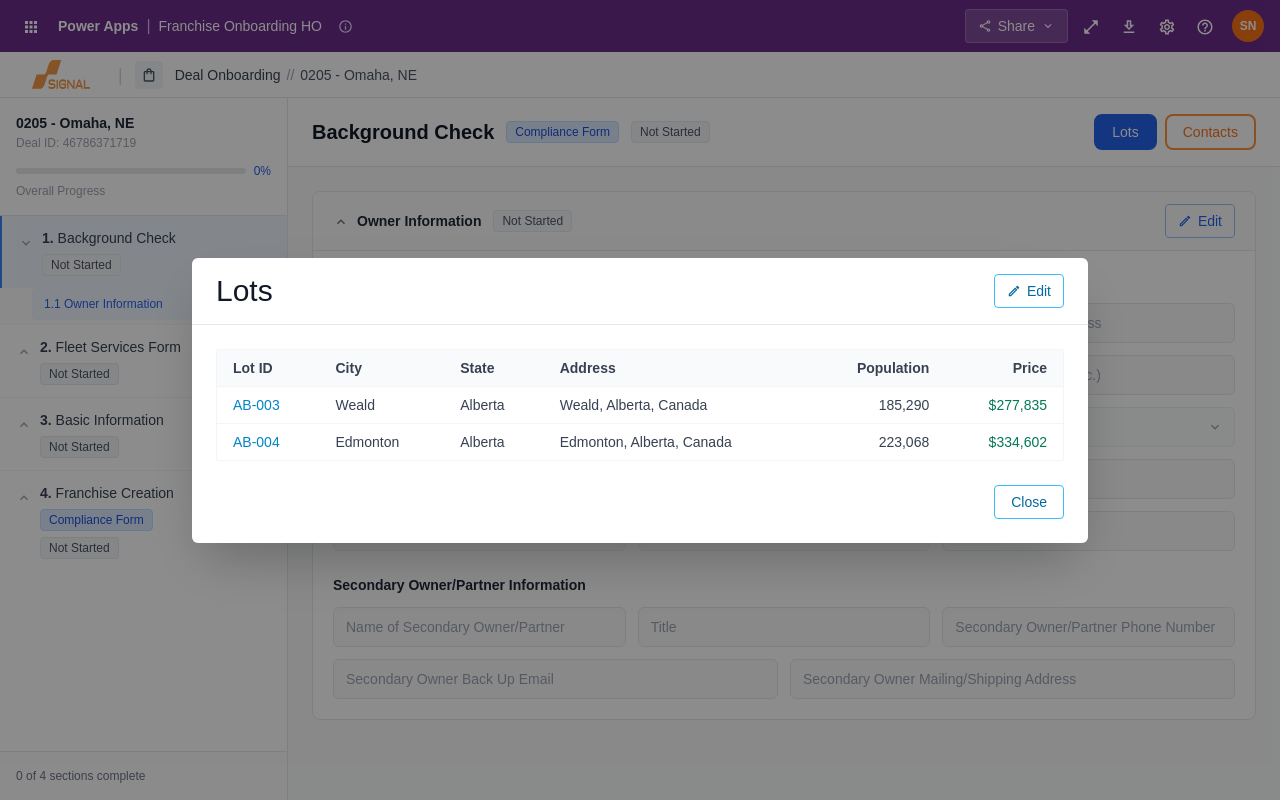
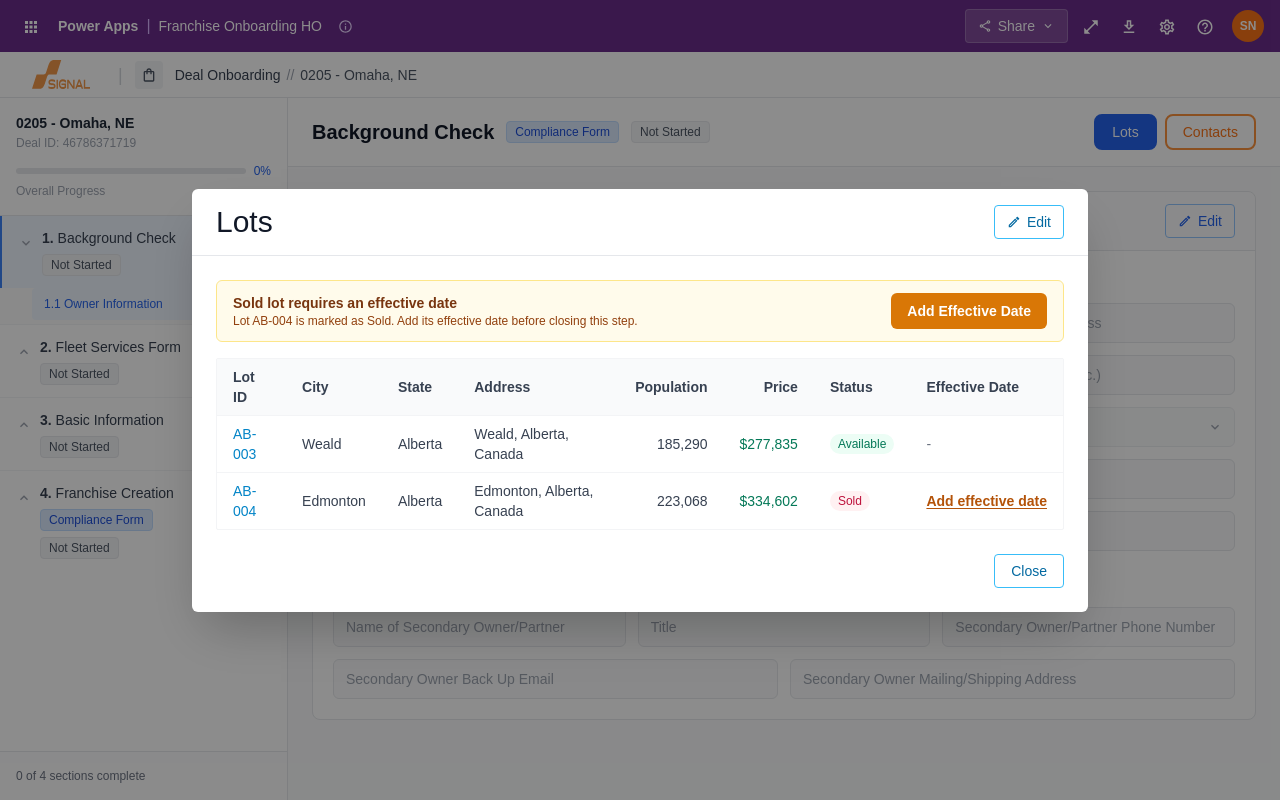
Before and after one commit to aleenajaved-png/Signal-FOT, a Next.js app in the folder web/: page /franchise-onboarding in a window 1280 px wide. Both pictures are taken after a click on the button "Lots". Built offline with nearby package versions, Linux system fonts and the light colour scheme.

Commit message:
Update sold-lot effective date handling in onboarding.
Add status and effective date UI in the lots table so sold lots can capture an effective date via calendar picker before step completion.

```diff
--- a/web/app/franchise-onboarding/components/BackgroundCheckContent.tsx
+++ b/web/app/franchise-onboarding/components/BackgroundCheckContent.tsx
@@ -5,6 +5,11 @@ import { Badge } from "./Badge";
 import { OwnerInformationForm } from "./OwnerInformationForm";
 import { LotsContactsPanel } from "./LotsContactsPanel";
 import EditOutlined from "@mui/icons-material/EditOutlined";
+import Popover from "@mui/material/Popover";
+import { AdapterDayjs } from "@mui/x-date-pickers/AdapterDayjs";
+import { DateCalendar } from "@mui/x-date-pickers/DateCalendar";
+import { LocalizationProvider } from "@mui/x-date-pickers/LocalizationProvider";
+import dayjs, { Dayjs } from "dayjs";
 
 type SectionStatus = "not-started" | "in-progress" | "completed";
 
@@ -36,6 +41,8 @@ export function BackgroundCheckContent({
   const [isEditLotsOpen, setIsEditLotsOpen] = useState(false);
   const [isLotsDropdownOpen, setIsLotsDropdownOpen] = useState(false);
   const [selectedLots, setSelectedLots] = useState<string[]>(["AB-003", "AB-004"]);
+  const [soldLotEffectiveDate, setSoldLotEffectiveDate] = useState<Dayjs | null>(null);
+  const [effectiveDateAnchor, setEffectiveDateAnchor] = useState<HTMLElement | null>(null);
 
   const handleTabToggle = (tab: "contacts") => {
     setActiveTab((prev) => (prev === tab ? null : tab));
@@ -45,6 +52,14 @@ export function BackgroundCheckContent({
     setSelectedLots((prev) =>
       prev.includes(lotId) ? prev.filter((id) => id !== lotId) : [...prev, lotId],
     );
+  };
+
+  const openEffectiveDatePicker = (anchorEl: HTMLElement) => {
+    setEffectiveDateAnchor(anchorEl);
+  };
+
+  const closeEffectiveDatePicker = () => {
+    setEffectiveDateAnchor(null);
   };
 
   return (
@@ -123,6 +138,29 @@ export function BackgroundCheckContent({
               </div>
 
               <div className="p-6">
+                <div className="mb-4 rounded-md border border-amber-200 bg-amber-50 px-4 py-3">
+                  <div className="flex flex-wrap items-center justify-between gap-3">
+                    <div>
+                      <p className="text-sm font-semibold text-amber-900">
+                        Sold lot requires an effective date
+                      </p>
+                      <p className="text-xs text-amber-800">
+                        Lot AB-004 is marked as Sold. Add its effective date before closing this
+                        step.
+                      </p>
+                    </div>
+                    {!soldLotEffectiveDate && (
+                      <button
+                        type="button"
+                        onClick={(e) => openEffectiveDatePicker(e.currentTarget)}
+                        className="inline-flex items-center rounded-md bg-amber-600 px-4 py-2 text-sm font-semibold text-white hover:bg-amber-700 whitespace-nowrap"
+                      >
+                        Add Effective Date
+                      </button>
+                    )}
+                  </div>
+                </div>
+
                 <div className="border border-gray-100 rounded-sm overflow-hidden">
                   <table className="w-full text-sm">
                     <thead className="bg-gray-50 text-gray-700">
@@ -133,6 +171,8 @@ export function BackgroundCheckContent({
                         <th className="text-left font-semibold px-4 py-2">Address</th>
                         <th className="text-right font-semibold px-4 py-2">Population</th>
                         <th className="text-right font-semibold px-4 py-2">Price</th>
+                        <th className="text-left font-semibold px-4 py-2">Status</th>
+                        <th className="text-left font-semibold px-4 py-2">Effective Date</th>
                       </tr>
                     </thead>
                     <tbody>
@@ -143,6 +183,12 @@ export function BackgroundCheckContent({
                         <td className="px-4 py-2">Weald, Alberta, Canada</td>
                         <td className="px-4 py-2 text-right">185,290</td>
                         <td className="px-4 py-2 text-right text-emerald-700">$277,835</td>
+                        <td className="px-4 py-2">
+                          <span className="inline-flex rounded-full bg-emerald-50 px-2 py-0.5 text-xs font-medium text-emerald-700">
+                            Available
+                          </span>
+                        </td>
+                        <td className="px-4 py-2 text-gray-500">-</td>
                       </tr>
                       <tr className="border-t border-gray-100 text-gray-700">
                         <td className="px-4 py-2 text-sky-600">AB-004</td>
@@ -151,6 +197,30 @@ export function BackgroundCheckContent({
                         <td className="px-4 py-2">Edmonton, Alberta, Canada</td>
                         <td className="px-4 py-2 text-right">223,068</td>
                         <td className="px-4 py-2 text-right text-emerald-700">$334,602</td>
+                        <td className="px-4 py-2">
+                          <span className="inline-flex rounded-full bg-rose-50 px-2 py-0.5 text-xs font-medium text-rose-700">
+                            Sold
+                          </span>
+                        </td>
+                        <td className="px-4 py-2">
+                          {soldLotEffectiveDate ? (
+                            <button
+                              type="button"
+                              onClick={(e) => openEffectiveDatePicker(e.currentTarget)}
+                              className="text-sm font-semibold text-sky-700 underline underline-offset-2 hover:text-sky-800 whitespace-nowrap"
+                            >
+                              {soldLotEffectiveDate.format("MMM DD, YYYY")}
+                            </button>
+                          ) : (
+                            <button
+                              type="button"
+                              onClick={(e) => openEffectiveDatePicker(e.currentTarget)}
+                              className="text-sm font-semibold text-amber-700 underline underline-offset-2 hover:text-amber-800 whitespace-nowrap"
+                            >
+                              Add effective date
+                            </button>
+                          )}
+                        </td>
                       </tr>
                     </tbody>
                   </table>
@@ -278,6 +348,23 @@ export function BackgroundCheckContent({
         </div>
       )}
 
+      <LocalizationProvider dateAdapter={AdapterDayjs}>
+        <Popover
+          open={Boolean(effectiveDateAnchor)}
+          anchorEl={effectiveDateAnchor}
+          onClose={closeEffectiveDatePicker}
+          anchorOrigin={{ vertical: "bottom", horizontal: "left" }}
+        >
+          <DateCalendar
+            value={soldLotEffectiveDate}
+            onChange={(newValue) => {
+              setSoldLotEffectiveDate(newValue ? dayjs(newValue) : null);
+              closeEffectiveDatePicker();
+            }}
+          />
+        </Popover>
+      </LocalizationProvider>
+
       <div className="px-6 py-4">
         <OwnerInformationForm onStatusChange={onStatusChange} status={status} />
       </div>
```
